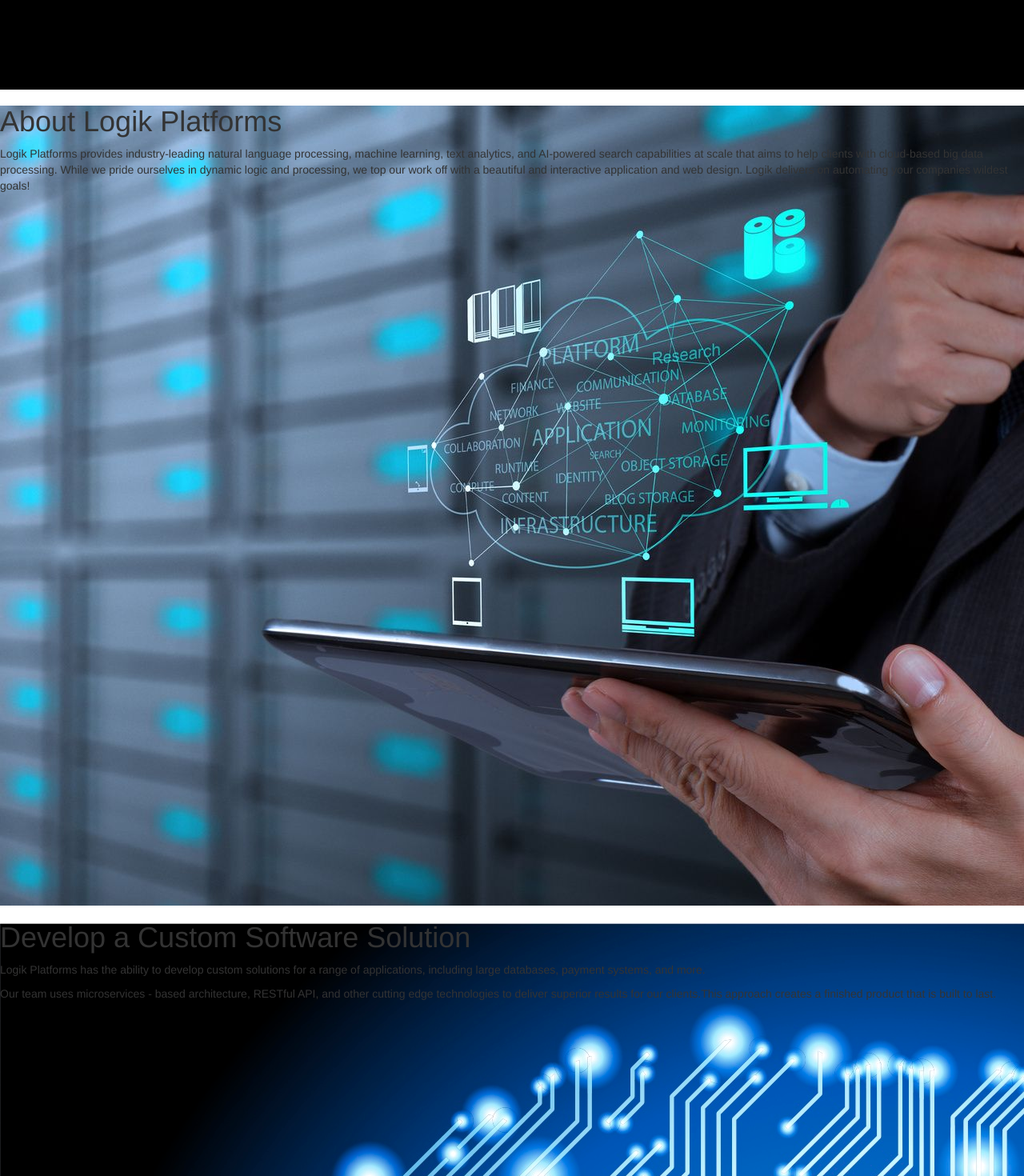
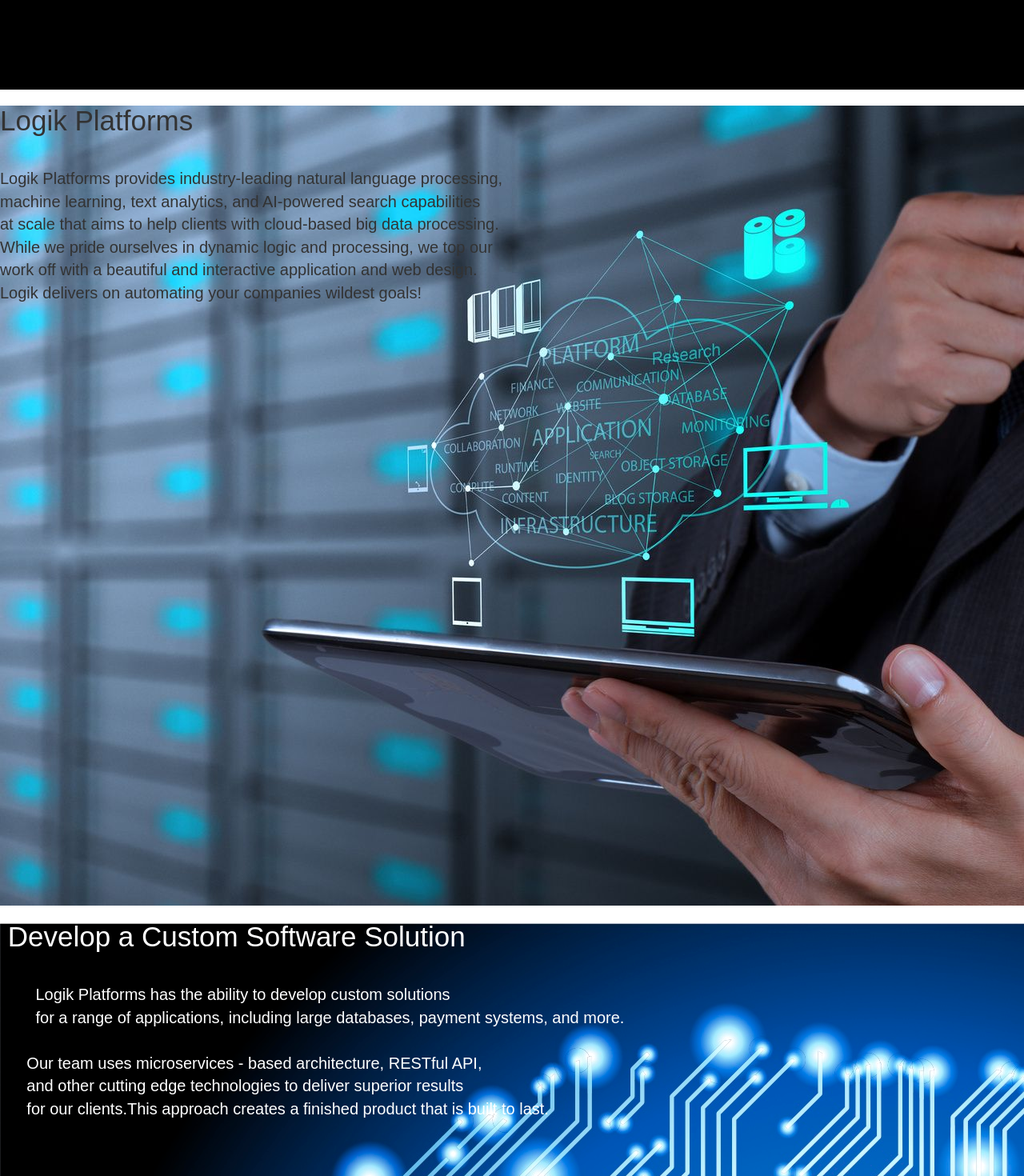
Before and after one commit to logik-platforms/temp, a Next.js app in the folder logikNext/: page / in a window 1280 px wide. Shown: the part 740-2210 px from the top of the page at 80% size. Built offline with nearby package versions, Linux system fonts and the light colour scheme.

Commit message:
css styling

```diff
--- a/logikNext/package.json
+++ b/logikNext/package.json
@@ -16,6 +16,7 @@
     "@zeit/next-css": "^1.0.1",
     "@zeit/next-sass": "^1.0.1",
     "express": "^4.16.4",
+    "mdbootstrap": "^4.5.13",
     "next": "^7.0.2",
     "next-images": "^1.0.1",
     "node-sass": "^4.10.0",
--- /dev/null
+++ b/logikNext/pages/components/CustomDevelopment/CustomDevelopment.css
@@ -0,0 +1,15 @@
+.customDevelopment {
+    display:block;
+    white-space: pre-wrap;
+    color: white;
+}
+
+.customTitle {
+    font-family: Arial, Helvetica, sans-serif;
+    font-size: 35px;
+}
+
+.customBody {
+    font-family: Arial, Helvetica, sans-serif;
+    font-size: 20px;
+}
--- a/logikNext/pages/components/CustomDevelopment/index.js
+++ b/logikNext/pages/components/CustomDevelopment/index.js
@@ -1,16 +1,18 @@
 import React from "react";
+import "./CustomDevelopment.css"
 
 const CustomDevelopment = () => {
     return (
-         <div>
-        <h1> Develop a Custom Software Solution </h1>
-         <p>
+         <div className="customDevelopment">
+        <h1 className="customTitle"> Develop a Custom Software Solution </h1>
+        <p className="customBody">{`
         Logik Platforms has the ability to develop custom solutions
-        for a range of applications, including large databases, payment systems, and more. </p>
-        <p>
-        Our team uses microservices - based architecture, RESTful API, and other cutting edge technologies to deliver superior results
-        for our clients.This approach creates a finished product that is built to last.
-          </p>
+        for a range of applications, including large databases, payment systems, and more.
+      `}{`
+      Our team uses microservices - based architecture, RESTful API,
+      and other cutting edge technologies to deliver superior results
+      for our clients.This approach creates a finished product that is built to last.
+ `}</p>
 
         </div>
     )
--- /dev/null
+++ b/logikNext/pages/components/ModalContact/index.js
@@ -0,0 +1,60 @@
+import React, { Component } from "react";
+import { Modal, ButtonToolbar, Button } from "react-bootstrap";
+
+
+
+class ModalContact extends Component {
+    constructor(props, context) {
+        super(props, context);
+
+        this.handleShow = this.handleShow.bind(this);
+        this.handleHide = this.handleHide.bind(this);
+
+        this.state = {
+            show: false
+        };
+    }
+    handleShow() {
+        this.setState({ show: true});
+    }
+
+    handleHide() {
+        this.setState({ show: false});
+    }
+
+    render () {
+        return (
+       <div className="contact">
+            <ButtonToolbar>
+                <Button bsStyle="primary" onClick={this.handleShow}>
+                Contact Us
+                </Button>
+                <Modal
+                {...this.props}
+                show={this.state.show}
+                onHide={this.handleHide}
+                dialogClassName="custom-modal"
+                >
+                <Modal.Header closeButton>
+                <Modal.Title id="contained-modal-title-lg">
+                Contact Us!
+                </Modal.Title>
+                </Modal.Header>
+                <Modal.Body>
+                    <p>
+                        Just to make sure this works!
+                    </p>
+                </Modal.Body>
+                <Modal.Footer>
+<Button onClick={this.handleHide}>Close</Button>
+<Button bsStyle="primary">Submit</Button>
+                </Modal.Footer>
+                </Modal>
+            </ButtonToolbar>
+       </div>
+
+        )
+    }
+}
+
+export default ModalContact;
--- a/logikNext/pages/components/head/index.js
+++ b/logikNext/pages/components/head/index.js
@@ -8,6 +8,7 @@
         <link href="https://fonts.googleapis.com/css?family=Orbitron" rel="stylesheet" key="googleOrbitron" />
         <link rel="stylesheet" href="https://use.fontawesome.com/releases/v5.4.2/css/all.css" integrity="sha384-/rXc/GQVaYpyDdyxK+ecHPVYJSN9bmVFBvjA/9eOB+pb3F2w2N6fc5qB9Ew5yIns" crossOrigin="anonymous" />
         <link rel="stylesheet" href="https://maxcdn.bootstrapcdn.com/bootstrap/3.3.7/css/bootstrap.min.css" integrity="sha384-BVYiiSIFeK1dGmJRAkycuHAHRg32OmUcww7on3RYdg4Va+PmSTsz/K68vbdEjh4u" crossOrigin="anonymous" />
+<link rel="stylesheet" href="https://cdnjs.cloudflare.com/ajax/libs/mdbootstrap/4.5.7/css/mdb.min.css" />
         {/* <link rel="manifest" href="../public/img/manifest.json"> */}
         <title>Logik Platforms</title>
     </Head>
--- a/logikNext/pages/views/About/About.css
+++ b/logikNext/pages/views/About/About.css
@@ -2,5 +2,17 @@
     background: blue;
     background-image: url("../../img/software-development.jpg");
     height: 1000px;
+    display:block;
+    white-space: pre-wrap;
 
 }
+
+.aboutTitle {
+font-size: 35px;
+font-family: Arial, Helvetica, sans-serif;
+}
+
+.aboutBody {
+    font-size: 20px;
+    font-family: Arial, Helvetica, sans-serif;
+}
--- a/logikNext/pages/views/About/index.js
+++ b/logikNext/pages/views/About/index.js
@@ -4,15 +4,15 @@
 const About = () => {
     return (
 <div className="about">
-    <h1>About Logik Platforms</h1>
-    <p>
+    <h1 className="aboutTitle">Logik Platforms</h1>
+    <p className="aboutBody">{`
 Logik Platforms provides industry-leading natural language processing,
 machine learning, text analytics, and AI-powered search capabilities
 at scale that aims to help clients with cloud-based big data processing.
 While we pride ourselves in dynamic logic and processing, we top our
 work off with a beautiful and interactive application and web design.
 Logik delivers on automating your companies wildest goals!
-    </p>
+`}</p>
 </div>
     );
 }
--- a/logikNext/pages/views/Contact/index.js
+++ b/logikNext/pages/views/Contact/index.js
@@ -1,62 +1,15 @@
-import React, { Component } from "react";
-import { Modal, ButtonToolbar, Button } from "react-bootstrap";
+import React from "react";
+import ModalContact from "../../components/ModalContact";
 import "./Contact.css";
-// import FooterPage from "../../components/FooterPage";
 
 
-class Contact extends Component {
-    constructor(props, context) {
-        super(props, context);
+const Contact = () => {
+    return (
+        <div>
+            <ModalContact />
+        </div>
 
-        this.handleShow = this.handleShow.bind(this);
-        this.handleHide = this.handleHide.bind(this);
-
-        this.state = {
-            show: false
-        };
-    }
-    handleShow() {
-        this.setState({ show: true});
-    }
-
-    handleHide() {
-        this.setState({ show: false});
-    }
-
-    render () {
-        return (
-       <div className="contact">
-            <ButtonToolbar>
-                <Button bsStyle="primary" onClick={this.handleShow}>
-                Contact Us
-                </Button>
-                <Modal
-                {...this.props}
-                show={this.state.show}
-                onHide={this.handleHide}
-                dialogClassName="custom-modal"
-                >
-                <Modal.Header closeButton>
-                <Modal.Title id="contained-modal-title-lg">
-                Contact Us!
-                </Modal.Title>
-                </Modal.Header>
-                <Modal.Body>
-                    <p>
-                        Just to make sure this works!
-                    </p>
-                </Modal.Body>
-                <Modal.Footer>
-<Button onClick={this.handleHide}>Close</Button>
-<Button bsStyle="primary">Submit</Button>
-                </Modal.Footer>
-                </Modal>
-            </ButtonToolbar>
-            {/* <FooterPage /> */}
-       </div>
-
-        )
-    }
+    )
 }
 
 export default Contact;
```
Also changed, not shown: logikNext/pages/components/Footer/index.js (added, +14 -0 lines), 1 other file (tests, documents, lock files or other folders). Lines whose indentation alone changed are shown as unchanged.
